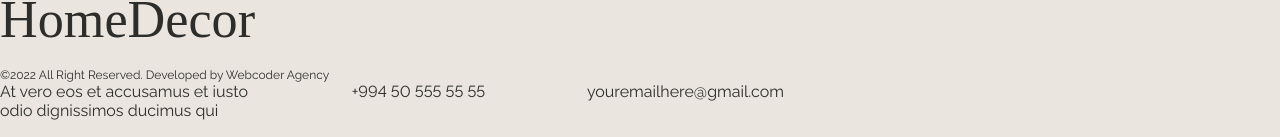
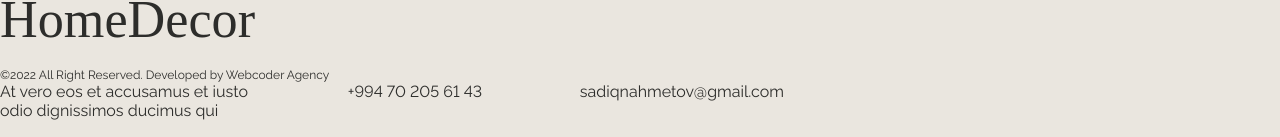
Before and after one commit to SadiqNahmetov/HomeDecor, a React (Create React App) app in the folder furniture/: page / in a window 1280 px wide. Shown: the part 4974-5111 px from the top of the page. Built offline with nearby package versions, Linux system fonts and the light colour scheme; data requests are answered from the project's data file; a web font is replaced by a local one.

Commit message:
Created FooterService

```diff
--- a/furniture/db.json
+++ b/furniture/db.json
@@ -237,6 +237,12 @@
     "image": "https://s3-alpha-sig.figma.com/img/1a81/6eed/44a385856238ca77ac82ce311e6ee73e?Expires=1695600000&Signature=ivd~To6yrkXeMzJ~YMTZ7y7vysXtr4~S6hlmNwCiyDV5hjXYeuMfVWMiJwl3FHO0DbHWxItvR-ss169-URrOXegkHJ9cVH5RYdxz413JT0vI2QRk~2ljtHA9WnQ5kRN8RkT5EjBiO8LUAqdWEoMVgVHj8jxPNcA5HKhxIyFZs4cx6NMwD6WZJJYtkf2Q~UCSis3oEQXrBKUAOyTRKce7Hq5tNRv4TkrVAKxPGJ84PmTiQSkqFzXDB9Fic7ODuAc3WrmV9thoE8x6vfogPAPX2vPZznHlaOACE6GrSrbVoom0DOqe7-gkr8rXBSF75vEX4VXKU6F3-VDLVoBpm8Oluw__&Key-Pair-Id=APKAQ4GOSFWCVNEHN3O4"
   },
 
+  "footer": {
+    "id": 1,
+    "description": "At vero eos et accusamus et iusto odio dignissimos ducimus qui",
+    "phone": "+994 70 205 61 43",
+    "email": "sadiqnahmetov@gmail.com"
+  },
   "users": [
     {
       "id": 1,
--- /dev/null
+++ b/furniture/src/APIs/services/FooterService.jsx
@@ -0,0 +1,10 @@
+import { HttpClient } from "../HttpClient";
+
+class FooterService extends HttpClient {
+  constructor() {
+    super("http://localhost:3000");
+  }
+
+  GetAll = () => this.get("footer");
+}
+export default new FooterService();
--- /dev/null
+++ b/furniture/src/components/AccountTitle/accountTitle.scss
@@ -0,0 +1,5 @@
+.title {
+    font-family: var(--second-font);
+    font-weight: 700;
+    text-transform: uppercase;
+  }
--- a/furniture/src/components/Footer/index.jsx
+++ b/furniture/src/components/Footer/index.jsx
@@ -1,36 +1,19 @@
-// import React from "react";
-// import classes from "./footer.module.scss";
+import React,{useState, useEffect} from 'react';
+import './footer.scss';
+import FooterService from '../../APIs/services/FooterService';
 
-// function Footer() {
-//   return (
-//     <footer>
-//       <div className="container">
-//         <div className={classes.footer}>
-//           <div className={classes["footer__logo--copyrigt"]}>
-//             <p>HomeDecor</p>
-//             <span>©2023 All Right Reserved. Developed by Webcoder Agency</span>
-//           </div>
-//           <div className={classes["footer__text"]}>
-//             <p>
-//               At vero eos et accusamus et iusto odio dignissimos ducimus qui{" "}
-//             </p>
-//           </div>
-//           <div className={classes["footer__contact"]}>
-//             <span className={classes["phone"]}>+994 50 555 55 55</span>
-//             <span className={classes["gmail"]}>youremailhere@gmail.com</span>
-//           </div>
-//         </div>
-//       </div>
-//     </footer>
-//   );
-// }
-
-// export default Footer;
-
-import React from 'react';
-import './footer.scss';
 
 const Footer = () => {
+
+    const [footer, setFooter] = React.useState([]);
+
+  const getAllFooter = async ()=>{
+    setFooter(await FooterService.GetAll());
+  }
+
+  useEffect(()=>{
+    getAllFooter();
+    },[])
     return (
         <div className='container'>
             <div className="footer">
@@ -39,9 +22,9 @@ const Footer = () => {
                     <p className="footer__left--copyright">©2022 All Right Reserved. Developed by Webcoder Agency</p>
                 </div>
                 <div className="footer__right">
-                    <p className="footer__right--desc">At vero eos et accusamus et iusto odio dignissimos ducimus qui </p>
-                    <p className="footer__right--phone">+994 50 555 55 55</p>
-                    <p className="footer__right--email">youremailhere@gmail.com</p>
+                    <p className="footer__right--desc">{footer.description}</p>
+                    <p className="footer__right--phone">{footer.phone}</p>
+                    <p className="footer__right--email">{footer.email}</p>
                 </div>
             </div>
         </div>
```
Also changed, not shown: furniture/src/components/AccountTitle/index.jsx (added, +13 -0 lines).
